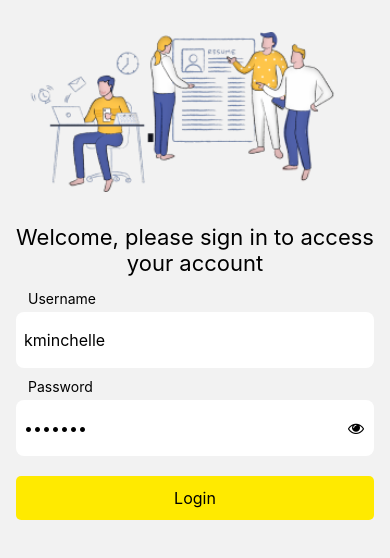
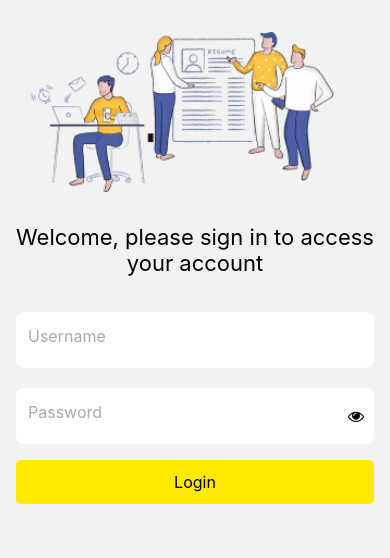
Before and after one commit to murkrow92/gravity-demo, a React Native app: screen /Login in a window 390 px wide. Shown: the top 558 px of the page. Built offline with nearby package versions, Linux system fonts and the light colour scheme.

Commit message:
verify mounting login

```diff
--- a/src/components/FloatingLabelInput/index.tsx
+++ b/src/components/FloatingLabelInput/index.tsx
@@ -60,7 +60,7 @@ const FloatingLabelInput = (props: FloatingLabelInputProps) => {
 
     const containerStyle = useAnimatedStyle(() => ({
         padding: 8,
-        marginVertical: 4,
+        marginTop: 4,
         width: '100%',
         flexDirection: 'row',
         justifyContent: 'space-between',
--- a/src/screens/LoginScreen.tsx
+++ b/src/screens/LoginScreen.tsx
@@ -1,4 +1,4 @@
-import React, { useEffect, useMemo, useState } from 'react';
+import React, { useEffect, useMemo, useRef, useState } from 'react';
 import { Image, KeyboardAvoidingView, ScrollView, StyleSheet, Text, View } from 'react-native';
 import Spacing from '@components/Spacing.tsx';
 import FloatingLabelInput from '@components/FloatingLabelInput';
@@ -11,7 +11,7 @@ import Theme from '@theme';
 
 function LoginScreen() {
     const navigation = useNavigation();
-    const { mutate, data, status } = useMutation({
+    const { mutate } = useMutation({
         mutationFn: Auth.login,
         onSuccess: () => {
             navigation.navigate('CurrencyPrices');
@@ -20,25 +20,34 @@ function LoginScreen() {
             console.log('error', error);
         },
     });
-    const [username, setUsername] = useState('kminchelle');
-    const [password, setPassword] = useState('0lelplR');
+    const [username, setUsername] = useState(''); // kminchelle
+    const [password, setPassword] = useState(''); // 0lelplR
     const [showPassword, setShowPassword] = useState(false);
+    const mounted = useRef(false);
+
+    useEffect(() => {
+        mounted.current = true;
+        return () => {
+            mounted.current = false;
+        };
+    }, []);
 
     const errorUserName = useMemo(() => {
-        if (username === '') {
+        if (username === '' && mounted.current) {
             return 'Username is required';
         }
         return '';
     }, [username]);
 
     const errorPassword = useMemo(() => {
-        if (password === '') {
+        if (password === '' && mounted.current) {
             return 'Password is required';
         }
         return '';
     }, [password]);
 
     return (
+        <SafeAreaView edges={['bottom']} style={styles.container}>
             <KeyboardAvoidingView style={{ flex: 1 }} behavior="padding" enabled>
                 <ScrollView scrollEnabled={false}>
                     <Spacing size={32} direction="vertical" />
@@ -48,7 +57,9 @@ function LoginScreen() {
                     />
                     <Spacing size={32} direction="vertical" />
                     <View style={styles.form}>
-                    <Text style={{ color: Theme.TEXT_COLOR, fontSize: 22, textAlign: 'center' }}>
+                        <Text
+                            style={{ color: Theme.TEXT_COLOR, fontSize: 22, textAlign: 'center' }}
+                        >
                             Welcome, please sign in to access your account
                         </Text>
                     </View>
@@ -60,7 +71,7 @@ function LoginScreen() {
                             onChangeText={setUsername}
                             error={errorUserName}
                         />
-                    <Spacing size={24} direction="vertical" />
+                        <Spacing size={16} direction="vertical" />
                         <FloatingLabelInput
                             label="Password"
                             value={password}
@@ -80,6 +91,7 @@ function LoginScreen() {
                     </View>
                 </ScrollView>
             </KeyboardAvoidingView>
+        </SafeAreaView>
     );
 }
 
```
Lines whose indentation alone changed are shown as unchanged.
